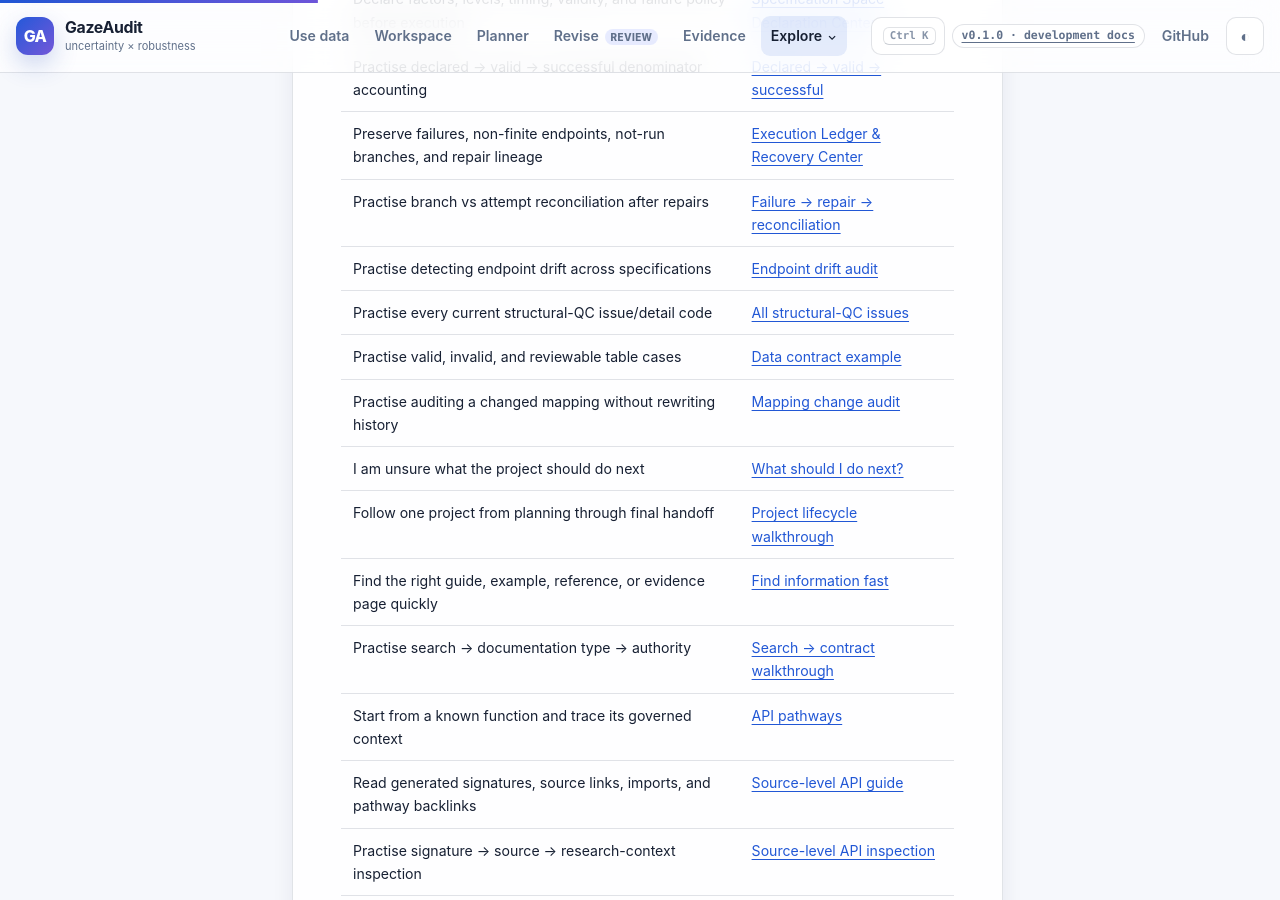
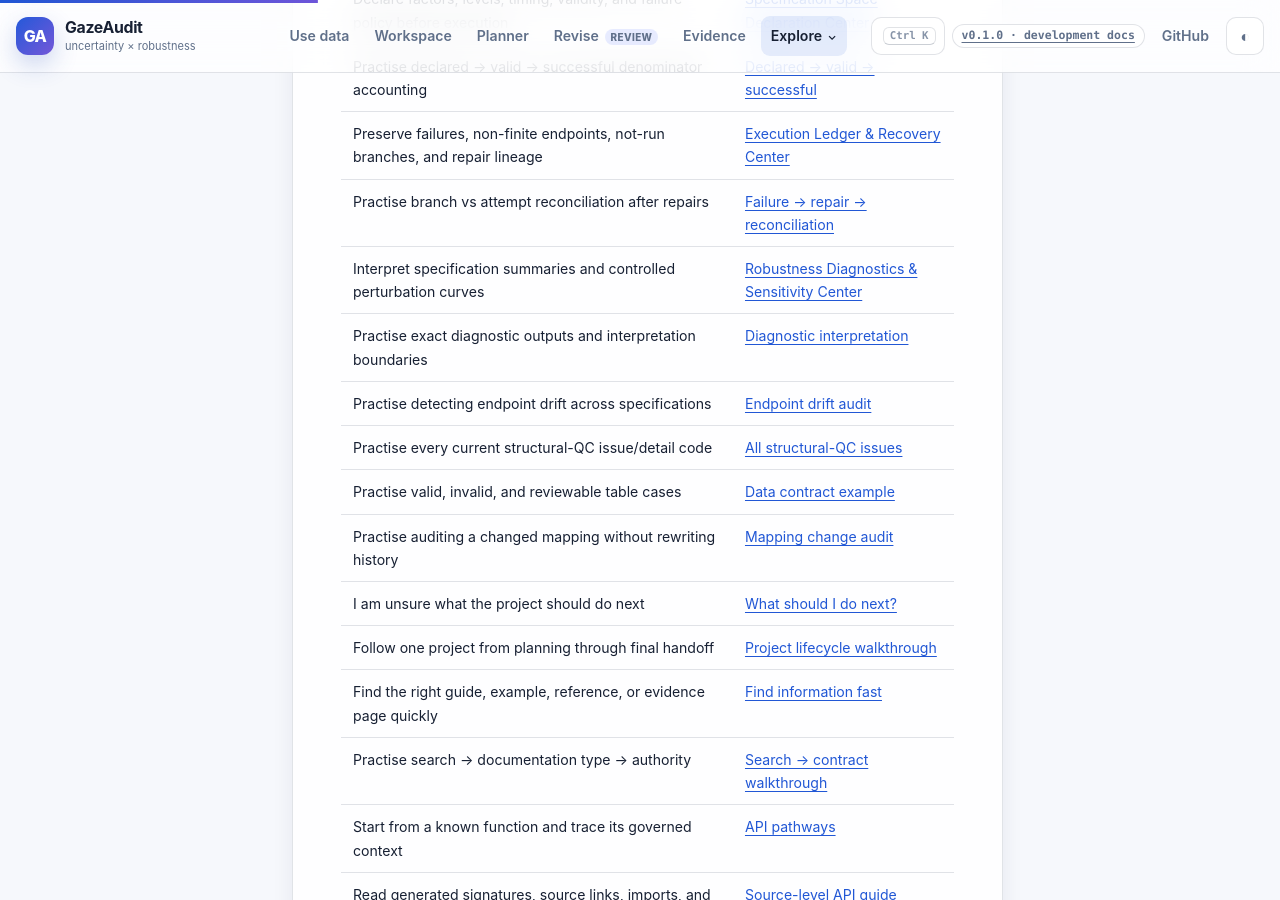
Before and after one commit to stefanosbalaskas/GazeAudit, a Jekyll site: the page built from docs/index.md, in a window 1280 px wide and 900 px high, scrolled down 3097 px. Built offline with Jekyll 4.4.1, drawn with Linux system fonts in a browser that asks for light colours.

Commit message:
docs: add diagnostic center routes to documentation hub

```diff
--- a/docs/index.md
+++ b/docs/index.md
@@ -84,6 +84,8 @@ Use **Ctrl/Cmd + K** anywhere on the site to search methods, workflows, examples
 | Practise declared → valid → successful denominator accounting | [Declared → valid → successful](examples/specification-denominator-audit/) |
 | Preserve failures, non-finite endpoints, not-run branches, and repair lineage | [Execution Ledger & Recovery Center](execution-ledger/) |
 | Practise branch vs attempt reconciliation after repairs | [Failure → repair → reconciliation](examples/execution-ledger-reconciliation/) |
+| Interpret specification summaries and controlled perturbation curves | [Robustness Diagnostics & Sensitivity Center](diagnostics/) |
+| Practise exact diagnostic outputs and interpretation boundaries | [Diagnostic interpretation](examples/diagnostic-interpretation/) |
 | Practise detecting endpoint drift across specifications | [Endpoint drift audit](examples/endpoint-drift-audit/) |
 | Practise every current structural-QC issue/detail code | [All structural-QC issues](examples/all-structural-qc-issues/) |
 | Practise valid, invalid, and reviewable table cases | [Data contract example](examples/data-contract-valid-invalid/) |
```
